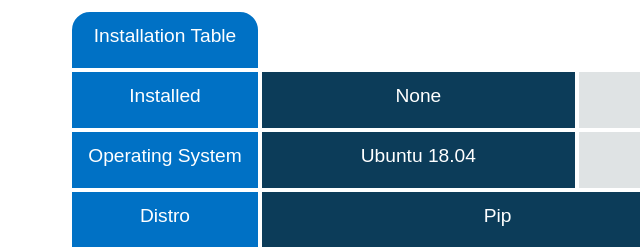
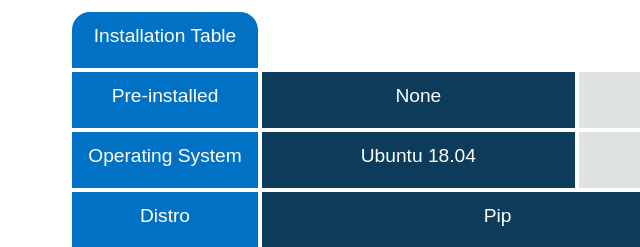
Before and after one commit to barykrg/test-dir, a plain HTML site: page index.html in a window 1280 px wide. Shown: the part 409-656 px from the top of the page, 0-640 px from the left. Drawn offline with nearby package versions, Linux system fonts and the light colour scheme.

Commit message:
Update index.html

```diff
--- a/index.html
+++ b/index.html
@@ -33,7 +33,7 @@
    </div>
     <div class="row ">
         <div class="col-sm-2 title-block">
-         Installed
+          Pre-installed
         </div>
         <div class="col-sm title-block selected" id="option-byo-none">
           None
```
